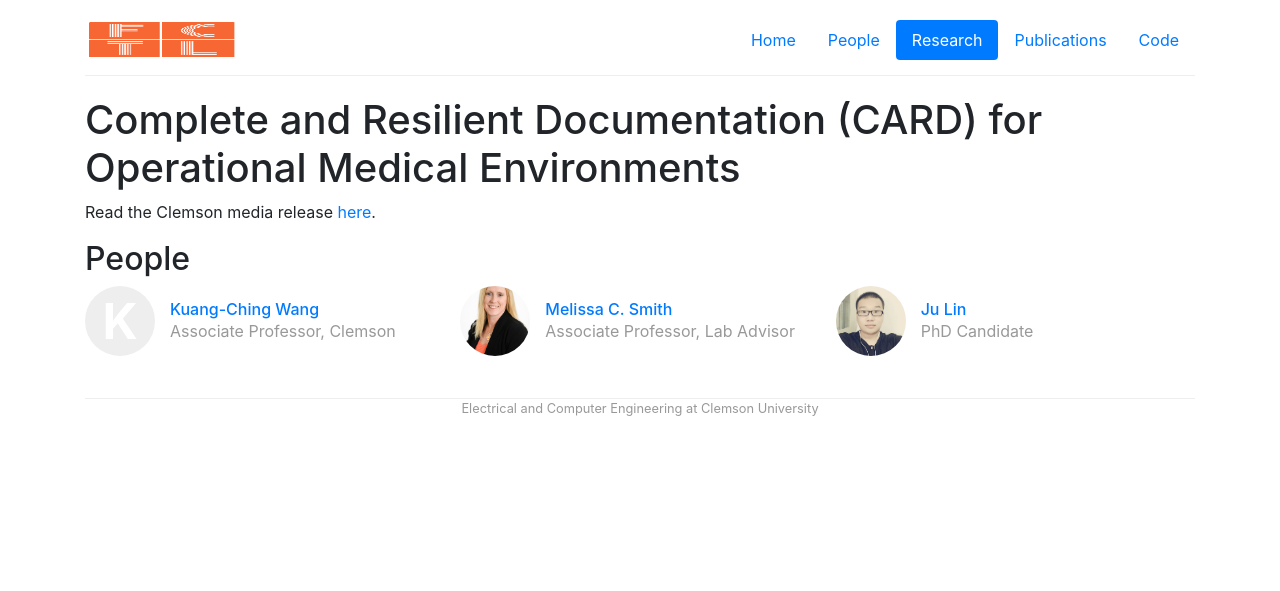
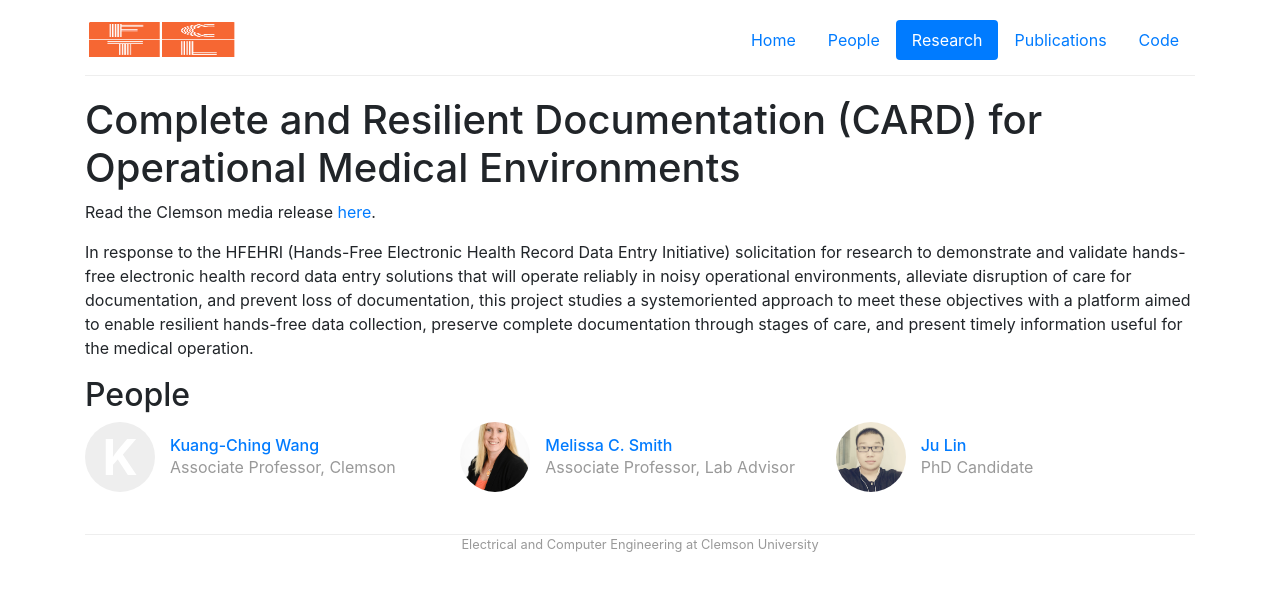
Before and after one commit to CUFCTL/cufctl.github.io, a Jekyll site: the page built from _projects/dod-card.md, in a window 1280 px wide. Shown: the top 591 px of the page. Built offline with Jekyll 4.4.1, drawn with Linux system fonts in a browser that asks for light colours.

Commit message:
update DoD project

```diff
--- a/_projects/dod-card.md
+++ b/_projects/dod-card.md
@@ -12,3 +12,5 @@ last-updated: 2017-12-12
 ---
 
 Read the Clemson media release [here](https://newsstand.clemson.edu/mediarelations/injured-troops-could-receive-better-care-and-benefits-with-new-research/).
+
+In response to the HFEHRI (Hands-Free Electronic Health Record Data Entry Initiative) solicitation for research to demonstrate and validate hands-free electronic health record data entry solutions that will operate reliably in noisy operational environments, alleviate disruption of care for documentation, and prevent loss of documentation, this project studies a systemoriented approach to meet these objectives with a platform aimed to enable resilient hands-free data collection, preserve complete documentation through stages of care, and present timely information useful for the medical operation.
```
